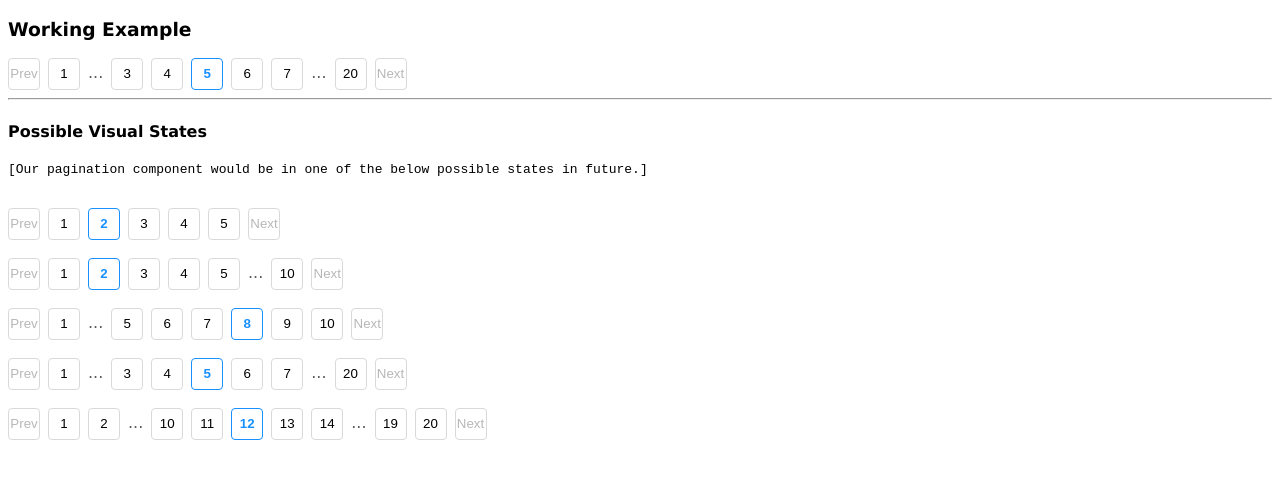
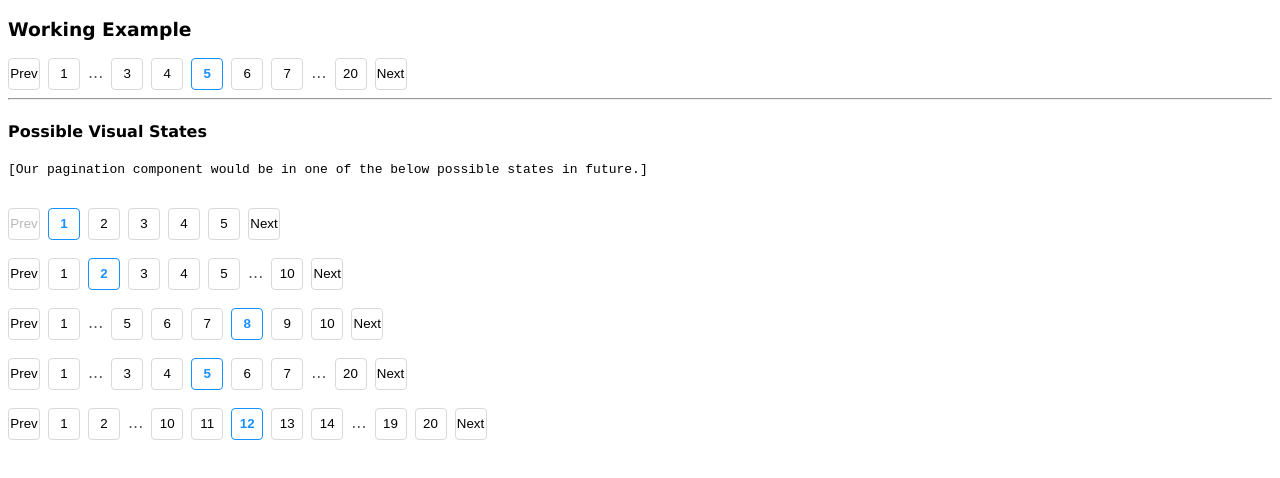
Before and after one commit to sumitsj/react-pagination, a React app: page / in a window 1280 px wide. Shown: the top 478 px of the page. Built offline with nearby package versions, Linux system fonts and the light colour scheme; the HTML template or start-up script is replaced by a standard one.

Commit message:
Added previous and next button functionality

```diff
--- a/package.json
+++ b/package.json
@@ -7,7 +7,8 @@
     "test": "jest --coverage",
     "start": "webpack-dev-server --mode development --open",
     "build": "webpack --mode production",
-    "lint": "eslint --cache --format codeframe --ext mjs,jsx,js src test"
+    "lint": "eslint --cache --format codeframe --ext mjs,jsx,js src test",
+    "lint:fix": "eslint --fix --ext mjs,jsx,js src test"
   },
   "keywords": [],
   "author": "Sumit Jadhav",
--- a/src/components/ReactPagination/index.jsx
+++ b/src/components/ReactPagination/index.jsx
@@ -84,13 +84,41 @@ class ReactPagination extends PureComponent {
     return showEllipsis ? <span className={ellipsisItemClass}>...</span> : null;
   };
 
+  renderPreviousPaginationItem = () => {
+    const { current, onChange, previousItemClass } = this.props;
+    return (
+      <button
+        type="button"
+        onClick={() => onChange(current - 1)}
+        className={previousItemClass}
+        disabled={current === 1}
+      >
+      Prev
+      </button>
+    );
+  };
+
+  renderNextPaginationItem = () => {
+    const {
+      current, total, onChange, nextItemClass,
+    } = this.props;
+    return (
+      <button
+        type="button"
+        onClick={() => onChange(current + 1)}
+        className={nextItemClass}
+        disabled={current === total}
+      >
+      Next
+      </button>
+    );
+  };
+
   render() {
-    const { containerClass, previousItemClass, nextItemClass } = this.props;
+    const { containerClass } = this.props;
     return (
       <div className={containerClass}>
-        <button type="button" className={previousItemClass} disabled>
-          Prev
-        </button>
+        {this.renderPreviousPaginationItem()}
         {this.renderPaginationItems(
           this.getLeftMarginItemStartPageNumber(), this.getLeftMarginItemEndPageNumber(),
         )}
@@ -100,9 +128,7 @@ class ReactPagination extends PureComponent {
         {this.renderPaginationItems(
           this.getRightMarginItemStartPageNumber(), this.getRightMarginItemEndPageNumber(),
         )}
-        <button type="button" className={nextItemClass} disabled>
-          Next
-        </button>
+        {this.renderNextPaginationItem()}
       </div>
     );
   }
--- a/src/index.jsx
+++ b/src/index.jsx
@@ -20,7 +20,7 @@ const WorkingExample = () => {
 };
 
 const StaticSamples = () => {
-  const propsArray = [{ current: 2, total: 5 }, { current: 2, total: 10 },
+  const propsArray = [{ current: 1, total: 5 }, { current: 2, total: 10 },
     { current: 8, total: 10 }, { current: 5, total: 20 },
     { current: 12, total: 20, marginPagesDisplayed: 2 }];
   return (
```
Also changed, not shown: 1 other file (tests, documents, lock files or other folders).
